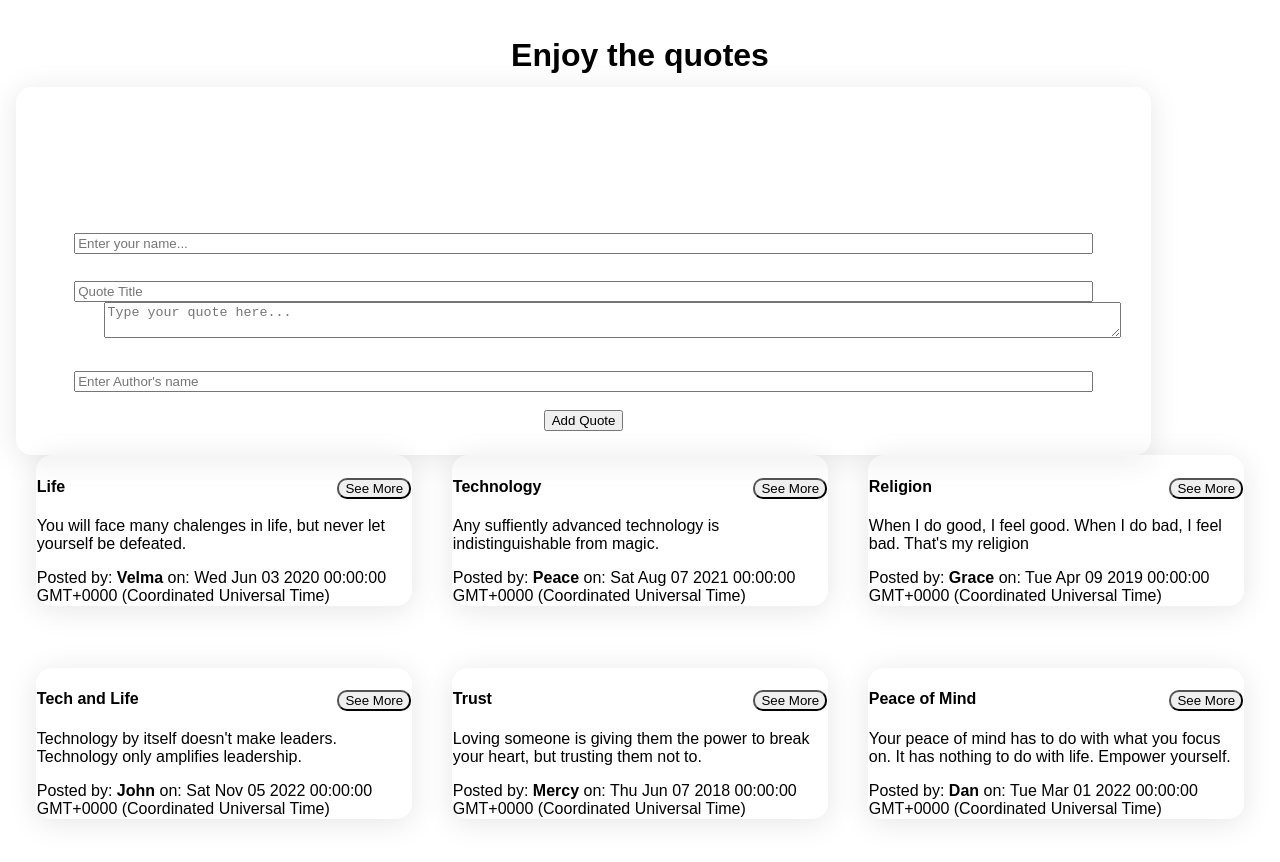
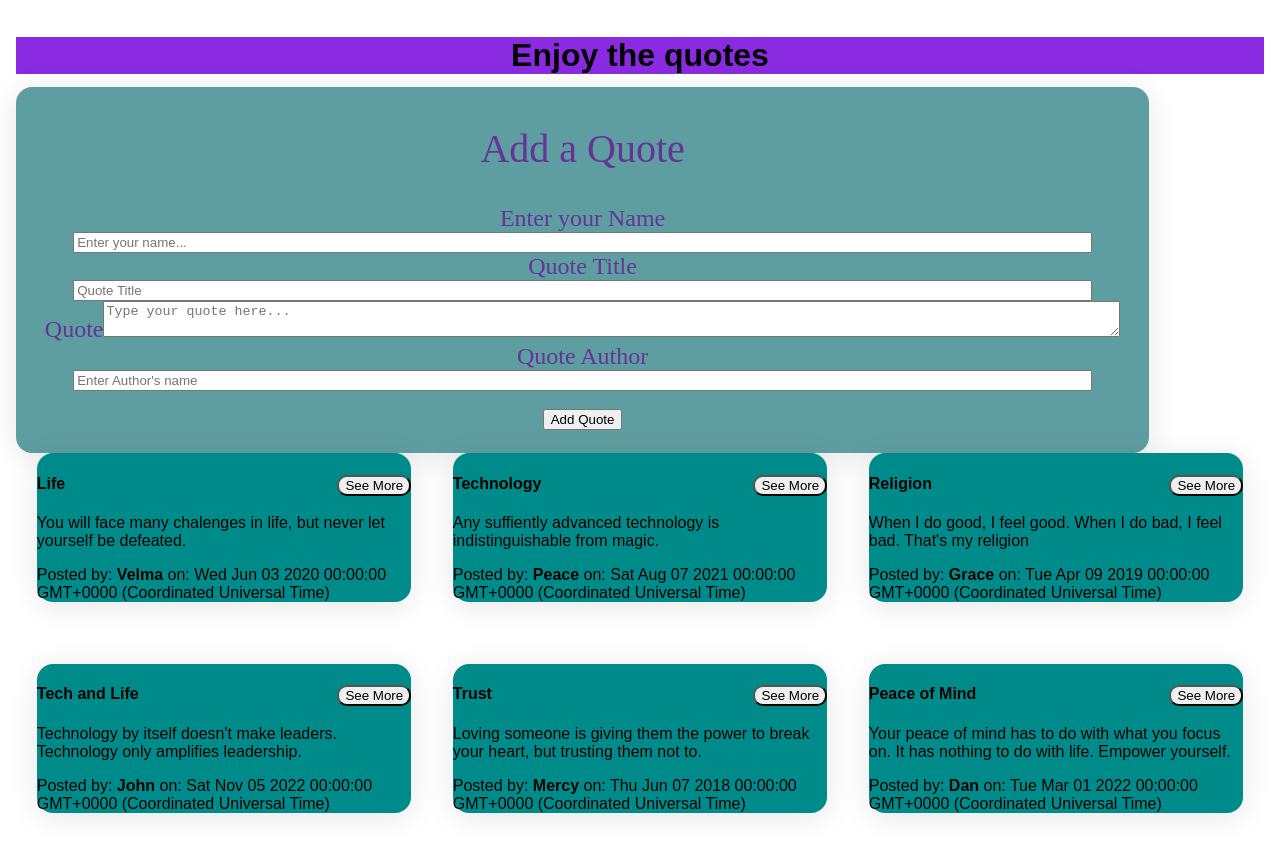
Before and after one commit to VelmaAkoch/Angular-week-1-IP, an Angular app: page / in a window 1280 px wide. Shown: the top 862 px of the page. Built offline with nearby package versions, Linux system fonts and the light colour scheme.

Commit message:
add new changes made

```diff
--- a/src/app/components/quote/quote.component.css
+++ b/src/app/components/quote/quote.component.css
@@ -4,6 +4,8 @@
     margin-top: 3%;
     margin-bottom: 1%;
     font-family: 'Poppins', sans-serif;
+    background-color: blueviolet;
+
 }
 
 .all {
@@ -16,8 +18,7 @@
     width: 30%;
     font-family: 'Poppins', sans-serif;
     color: black;
-    background-color: rgba(255, 255, 255, 0.2);
-    border: 1px solid rgba(255, 255, 255, 0.2);
+    background-color: darkcyan;
     border-radius: 16px;
     box-shadow: 0 4px 30px rgba(0, 0, 0, 0.1);
     backdrop-filter: blur(5px);
--- a/src/app/components/quotes-form/quotes-form.component.css
+++ b/src/app/components/quotes-form/quotes-form.component.css
@@ -1,11 +1,10 @@
 .container {
-    color: white;
+    color: rebeccapurple;
     text-align: center;
     padding: 5px 5px;
     width: 90%;
     font-family: 'Caveat', cursive;
-    background-color: rgba(255, 255, 255, 0.2);
-    border: 1px solid rgba(255, 255, 255, 0.2);
+    background-color: cadetblue;
     border-radius: 16px;
     box-shadow: 0 4px 30px rgba(0, 0, 0, 0.1);
     backdrop-filter: blur(5px);
```
